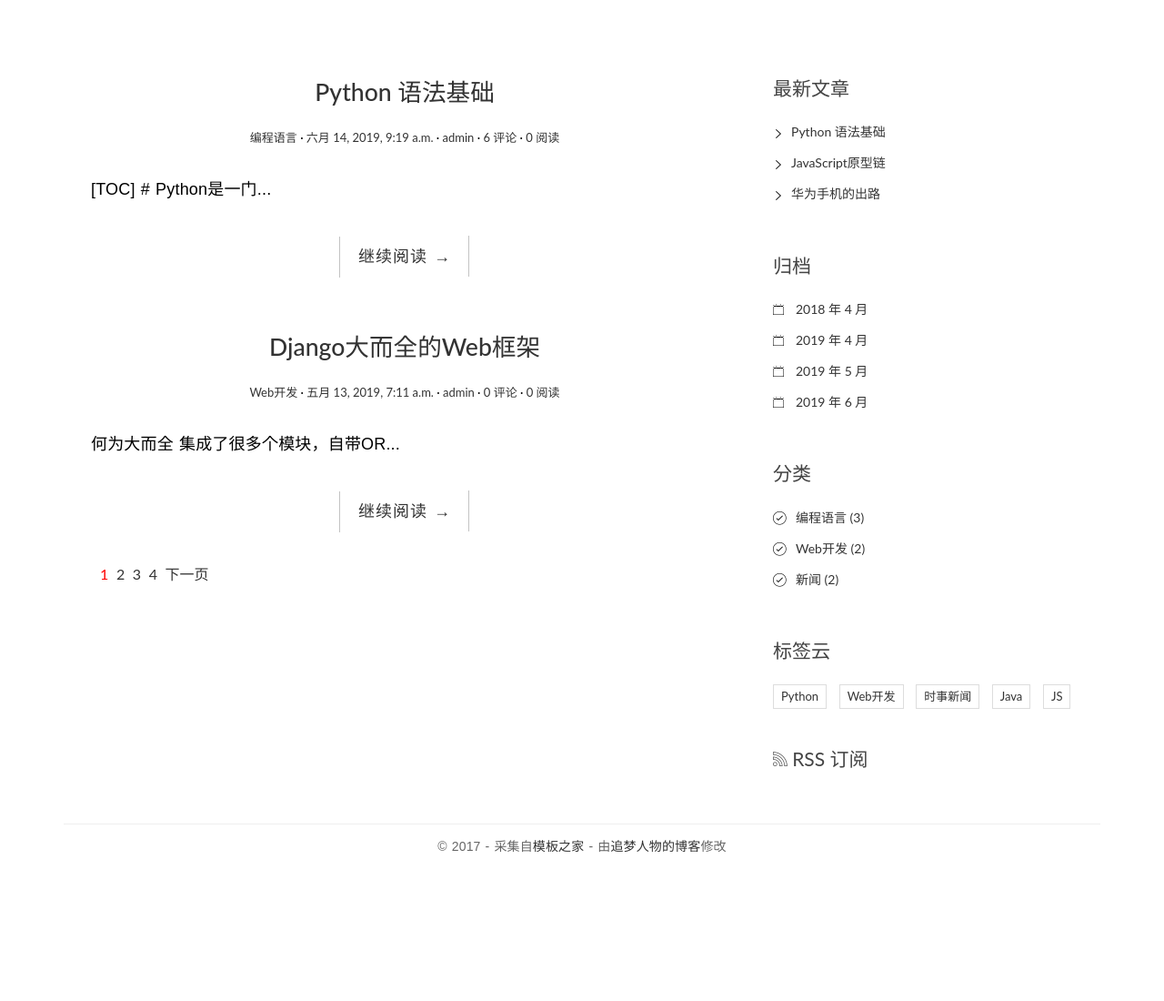
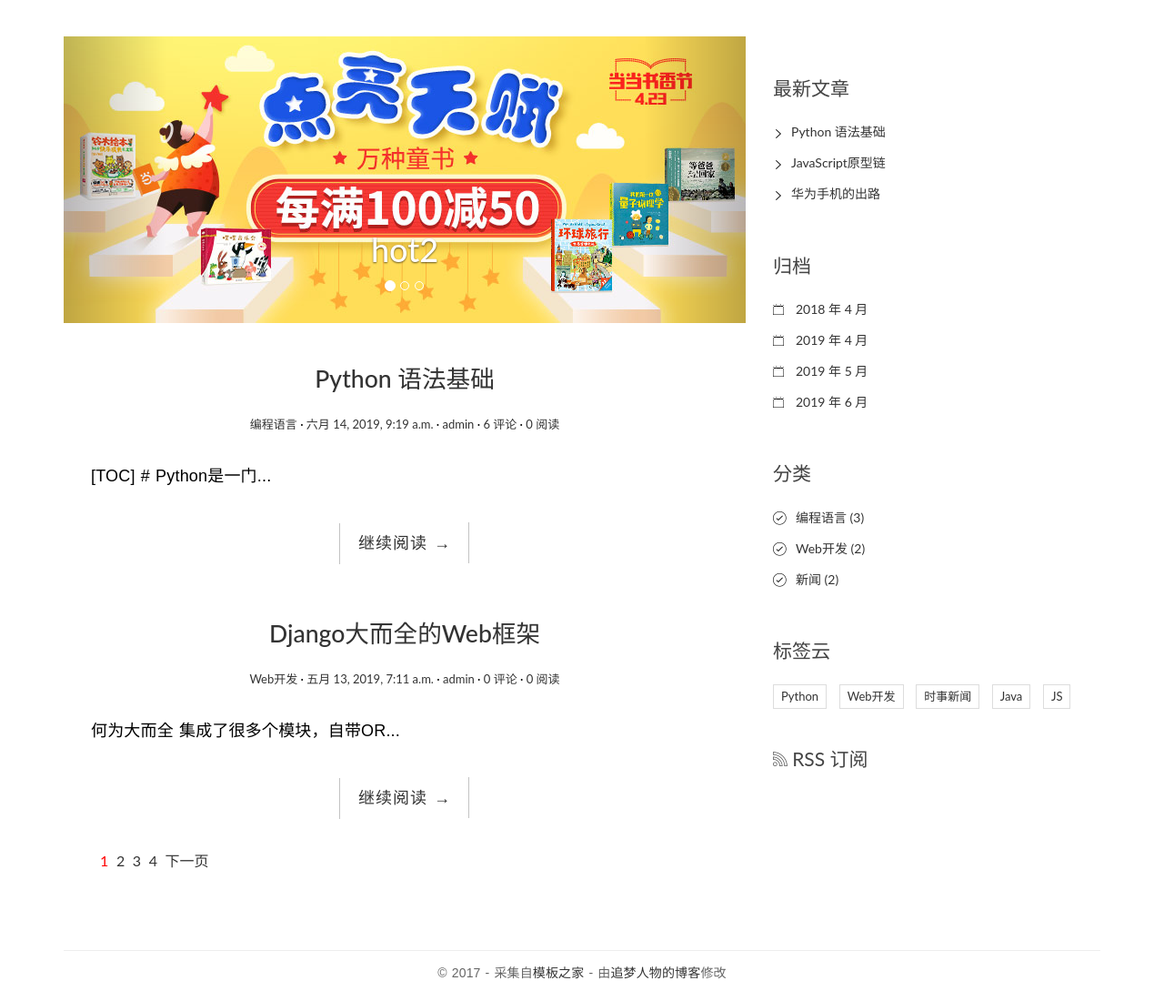
Before and after one commit to zzy0371/Py1903, a Django app: page / in a window 1280 px wide. Shown: the part 91-1191 px from the top of the page at 91% size. Before the commit the page ends 1028 px from the top, so only its background shows below. Run offline with Django 3.2, Linux system fonts and the light colour scheme; data comes from the database, SQL or seed files in the repository; both versions use the stored data as it was after the commit; some libraries are stand-ins or nearby versions; some web fonts are replaced.

Commit message:
轮播图

```diff
--- a/demo3/blog/admin.py
+++ b/demo3/blog/admin.py
@@ -1,6 +1,7 @@
 from django.contrib import admin
-from .models import Article,Tag,Category
+from .models import Article,Tag,Category,Ads
 # Register your models here.
 admin.site.register(Article)
 admin.site.register(Tag)
 admin.site.register(Category)
+admin.site.register(Ads)
--- a/demo3/blog/models.py
+++ b/demo3/blog/models.py
@@ -43,3 +43,15 @@ class Article(models.Model):
 
     def __str__(self):
         return self.title
+
+class Ads(models.Model):
+    """
+    轮播图模型类
+    pic  字段为图片类型 upload_to 图片上传位置，数据中存储图片路径
+    """
+    pic = models.ImageField(upload_to="ads")
+    desc = models.CharField(max_length=20)
+    url = models.CharField(max_length=20)
+
+    def __str__(self):
+        return self.desc
--- a/demo3/blog/templatetags/my_fun.py
+++ b/demo3/blog/templatetags/my_fun.py
@@ -3,7 +3,7 @@
 
 
 """
-from ..models import Article,Category,Tag
+from ..models import Article,Category,Tag,Ads
 from django.template import Library
 
 register = Library()
@@ -29,3 +29,7 @@ def getcategorys():
 @register.simple_tag
 def gettags():
     return Tag.objects.all()
+
+@register.simple_tag
+def getads():
+    return Ads.objects.all()
--- a/demo3/demo3/settings.py
+++ b/demo3/demo3/settings.py
@@ -124,3 +124,6 @@ USE_TZ = True
 
 STATIC_URL = '/static/'
 STATICFILES_DIRS = [os.path.join(BASE_DIR,"static")]
+
+
+MEDIA_ROOT =  os.path.join(BASE_DIR,"static/media/")
--- a/demo3/template/blog/index.html
+++ b/demo3/template/blog/index.html
@@ -1,10 +1,64 @@
 {% extends "blog/base.html" %}
+{% load my_fun %}
 
 {% block title %}
     文章列表
 {% endblock %}
 
 {% block left %}
+    {% getads as ads %}
+
+
+
+    <div id="carousel-example-generic" class="carousel slide" data-ride="carousel">
+  <!-- Indicators -->
+  <ol class="carousel-indicators">
+
+      {% for a in ads %}
+        {% if forloop.counter == 1 %}
+             <li data-target="#carousel-example-generic" data-slide-to="{{ forloop.counter0 }}" class="active"></li>
+        {% else %}
+             <li data-target="#carousel-example-generic" data-slide-to="{{ forloop.counter0 }}"></li>
+        {% endif %}
+      {% endfor %}
+
+  </ol>
+
+  <!-- Wrapper for slides -->
+  <div class="carousel-inner" role="listbox">
+
+      {% for a in ads %}
+         {% if forloop.counter == 1 %}
+                <div class="item active">
+                  <img src="/static/media/{{ a.pic }}" alt="...">
+                  <div class="carousel-caption">
+                    <h1>{{ a.desc }}</h1>
+                  </div>
+                 </div>
+         {% else %}
+                <div class="item">
+                  <img src="/static/media/{{ a.pic }}" alt="...">
+                  <div class="carousel-caption">
+                    <h1>{{ a.desc }}</h1>
+                  </div>
+                 </div>
+         {% endif %}
+      {% endfor %}
+  </div>
+
+  <!-- Controls -->
+  <a class="left carousel-control" href="#carousel-example-generic" role="button" data-slide="prev">
+    <span class="glyphicon glyphicon-chevron-left" aria-hidden="true"></span>
+    <span class="sr-only">Previous</span>
+  </a>
+  <a class="right carousel-control" href="#carousel-example-generic" role="button" data-slide="next">
+    <span class="glyphicon glyphicon-chevron-right" aria-hidden="true"></span>
+    <span class="sr-only">Next</span>
+  </a>
+</div>
+
+
+
     {% for article in page.object_list %}
          <article class="post post-{{ article.id }}">
                     <header class="entry-header">
```
Also changed, not shown: demo3/blog/migrations/0003_ads.py (added), demo3/comments/migrations/0003_auto_20190617_0913.py (added), demo3/db.sqlite3, demo3/static/media/ads/hot1.jpg (added), demo3/static/media/ads/hot2.jpg (added), demo3/static/media/ads/hot3.jpg (added).
